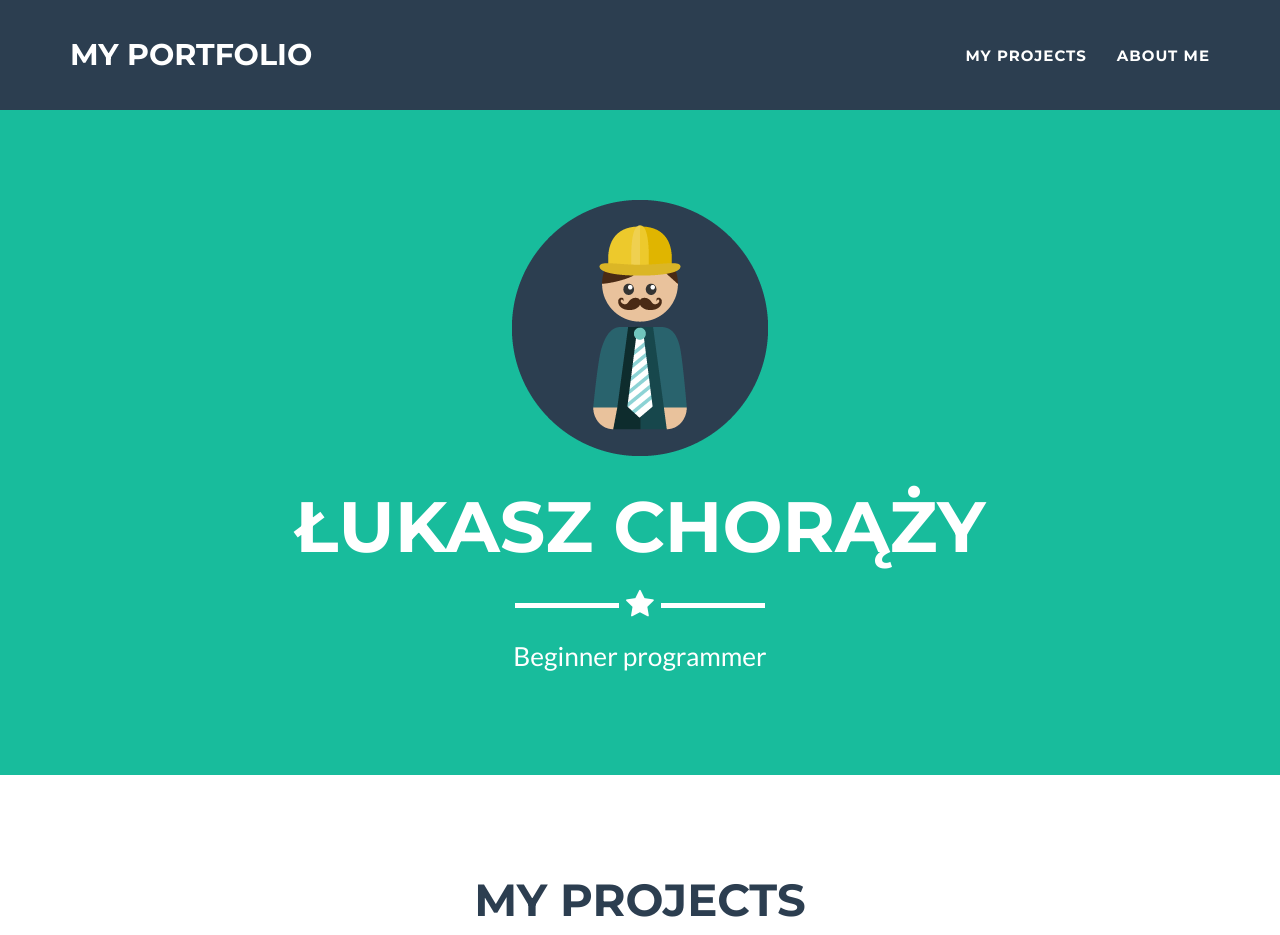
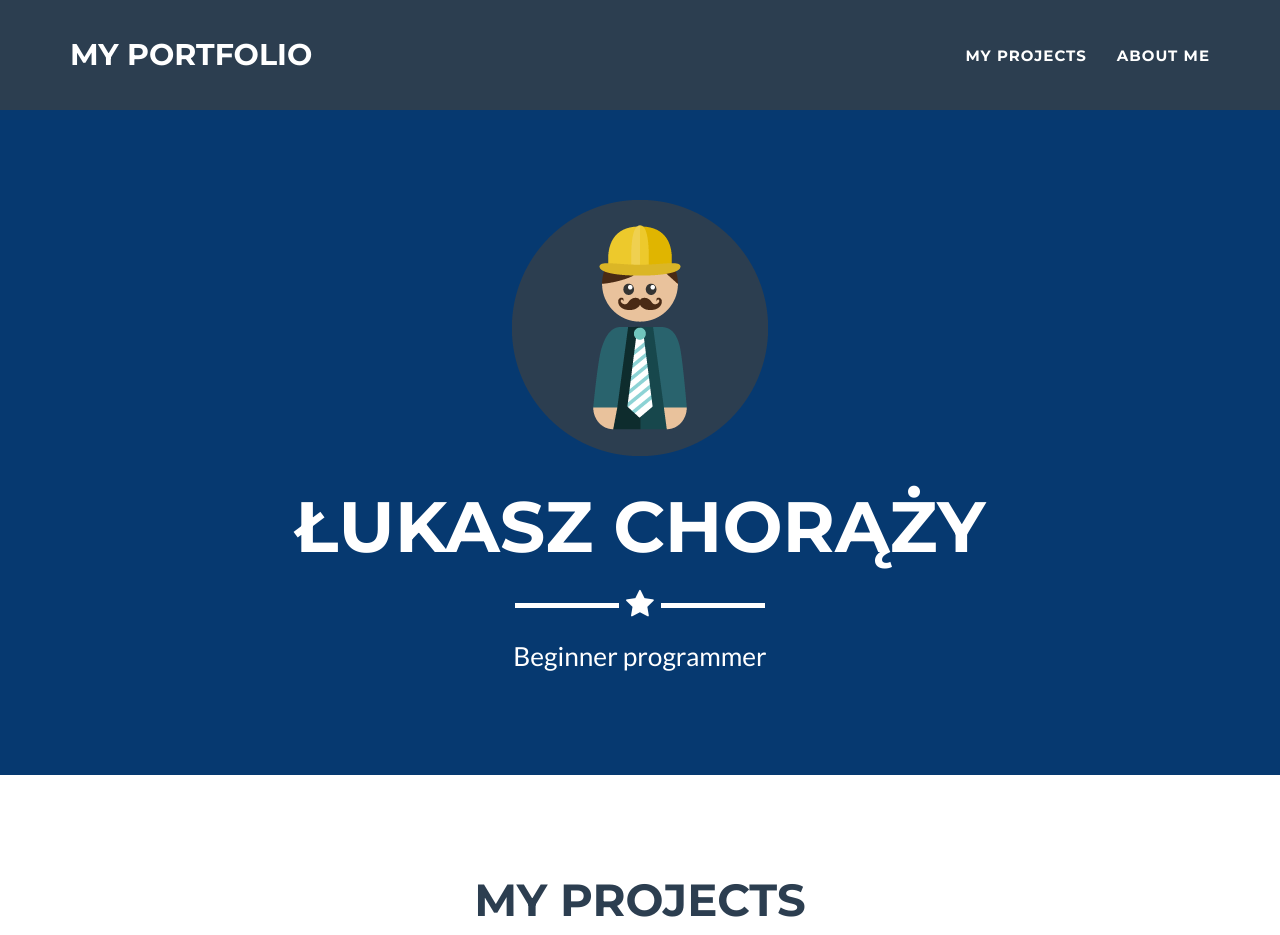
Before and after one commit to CptGrave/Portfolio, a Jekyll site: the page built from _posts/2014-07-16-project-3.markdown, in a window 1280 px wide and 1400 px high. Shown: the top 935 px of the window. Built offline with Jekyll 4.4.1, drawn with Linux system fonts in a browser that asks for light colours.

Commit message:
change images, colors, delete download button

```diff
--- a/_config.yml
+++ b/_config.yml
@@ -31,7 +31,7 @@ bing_verify:
 
 # Color settings (hex-codes without the leading hash-tag)
 color:
-  primary: 18bc9c #80B3FF
+  primary: "063970" #80B3FF
   primary-rgb: "24,288,156" #"128,179,255"
   secondary: 2c3e50 #FD6E8A
   secondary-dark: 233140 #A2122F
--- a/_includes/about.html
+++ b/_includes/about.html
@@ -14,11 +14,7 @@
                 <div class="col-lg-4">
                     <p>&nbsp My goal is to find an entry level job in IT in order to continue my growth and focus on software full-time. I'm open to new knowledge and meeting people. My friends describe me as a friendly and good communicating person.</p>
                 </div>
-                <div class="col-lg-8 col-lg-offset-2 text-center">
-                    <a href="https://github.com/jeromelachaud/freelancer-theme" class="btn btn-lg btn-outline">
-                        <i class="fa fa-download"></i> Download Theme
-                    </a>
-                </div>
+
             </div>
         </div>
     </section>
```
Also changed, not shown: img/portfolio/cabin.png (deleted), img/portfolio/cake.jpg (added), img/portfolio/circus.jpg (added), img/portfolio/circus.png (deleted), img/portfolio/game.png (deleted), img/portfolio/safe.png (deleted), img/portfolio/submarine.png (deleted), 1 other file.
